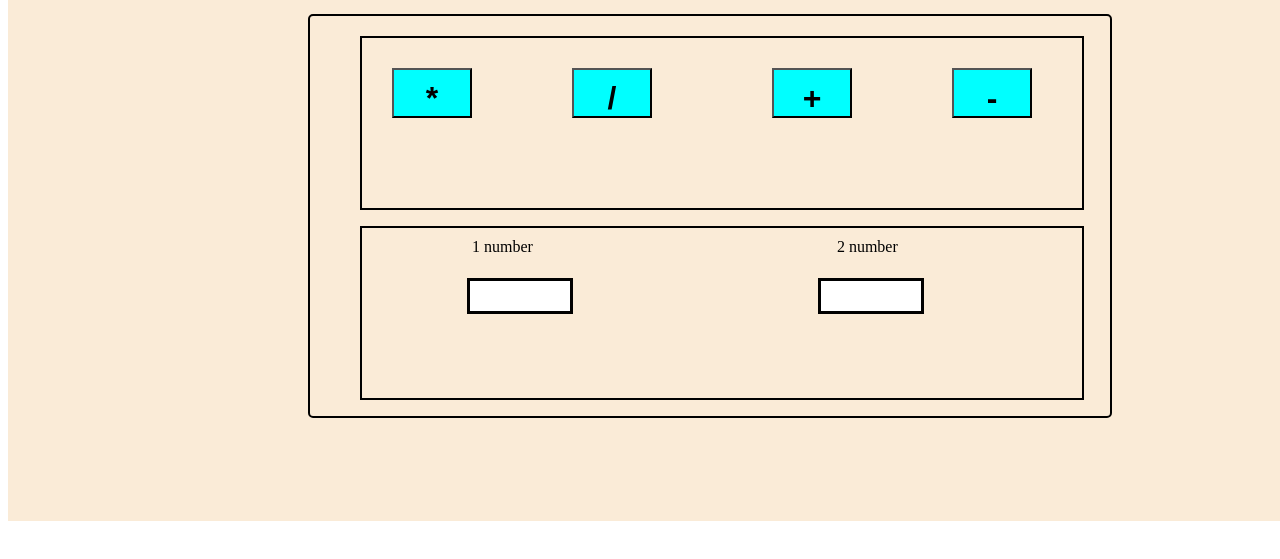
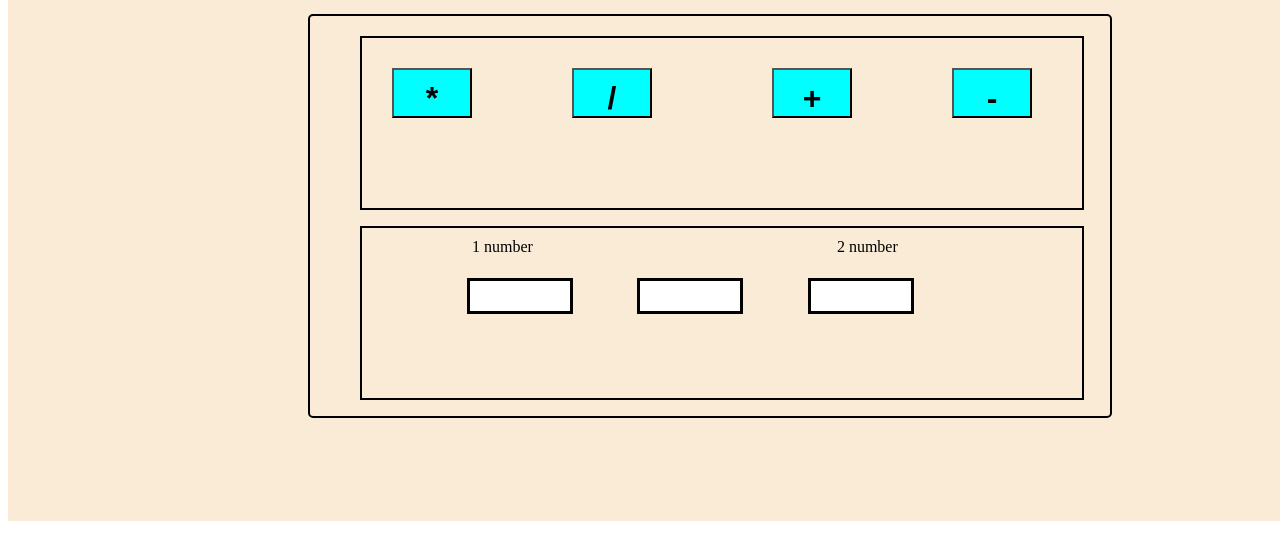
Before and after one commit to DmitrijSergeev/Calculator, a plain HTML site: page index.html in a window 1280 px wide. Shown: the part 87-646 px from the top of the page. Drawn offline with Linux system fonts and the light colour scheme.

Commit message:
change of first nivemaber

```diff
--- a/index.html
+++ b/index.html
@@ -21,9 +21,11 @@
             <div class="numbers">
                 <label class="num1">1 number</label>
                 <input class="common first" type="number">
+                <input class="common answer" type="number">
                 <label class="num2">2 number</label>
                 <input class="common second" type="number">
             </div>
+
         </div>
     </div>
 </body>
--- a/script.js
+++ b/script.js
@@ -5,7 +5,8 @@ document.addEventListener("DOMContentLoaded", ()=>{
         summ = document.querySelector('.plus'),
         left = document.querySelector('.minus');
     let input1 = document.querySelector('.first'),
-        input2 = document.querySelector('.second');
+        input2 = document.querySelector('.second'),
+        input3 = document.querySelector('input.answer');
 
         function getNumber1 (){
             return Number(input1.value);
--- a/style.css
+++ b/style.css
@@ -107,10 +107,20 @@ p{
 .second{
     position: absolute;
     display: inline-block;
-    margin: 40px -80px;
+    margin: 40px -90px;
     background-color: white;
     border: 3px solid;
     padding: 0px;
     width: 100px;
     height: 30px;
 }
+.answer{
+    position: absolute;
+    display: inline-block;
+    margin: 40px 100px;
+    background-color: white;
+    border: 3px solid;
+    padding: 0px;
+    width: 100px;
+    height: 30px;
+}
```
